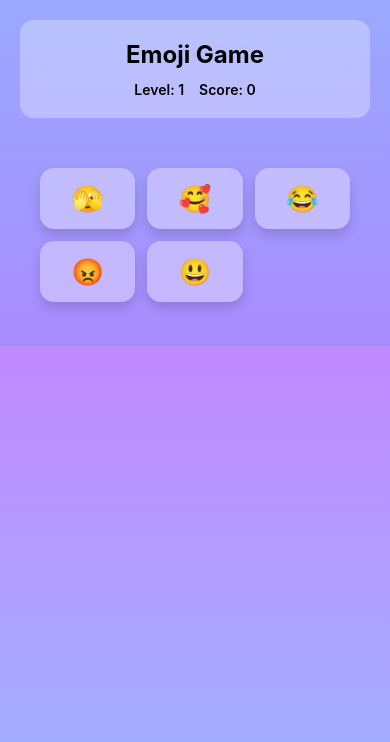
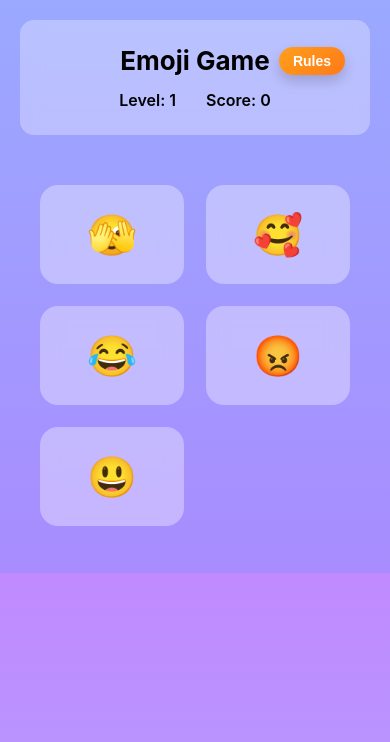
Before and after one commit to simhadriavula/Emoji-Level-Game, a React (Create React App) app: page / in a window 390 px wide. Shown: the top 742 px of the page. Built offline with nearby package versions, Linux system fonts and the light colour scheme.

Commit message:
Updated rules button and UI styling

```diff
--- a/src/App.css
+++ b/src/App.css
@@ -19,33 +19,60 @@ body {
 
 /* Header */
 .header {
-  background: rgba(255, 255, 255, 0.3);
+  background: rgba(255,255,255,0.3);
   padding: 25px;
   border-radius: 14px;
   margin-bottom: 30px;
   backdrop-filter: blur(10px);
-
   display: flex;
   flex-direction: column;
-  gap: 12px;
+  gap: 14px;
 }
 
-.header h1 {
-  margin: 0;
+/* TOP ROW */
+.header-top {
+  display: flex;
+  align-items: center;
+  justify-content: center;
+  position: relative;
+}
+
+.header-top h1 {
   font-size: 36px;
   font-weight: 700;
+  margin: 0;
 }
 
+/* RULES BUTTON – TOP LEFT */
+.rules-btn {
+  position: absolute;
+  right: 0;
+  padding: 10px 22px;
+  background: linear-gradient(135deg, #ff9f1c, #ff7a18);
+  color: white;
+  border: none;
+  border-radius: 14px;
+  font-size: 18px;
+  font-weight: 600;
+  cursor: pointer;
+  transition: 0.25s ease;
+  box-shadow: 0 6px 14px rgba(0,0,0,0.18);
+}
+
+.rules-btn:hover {
+  transform: scale(1.1);
+}
+
+/* Score */
 .score-box {
   font-size: 20px;
   display: flex;
   justify-content: center;
   gap: 30px;
   font-weight: 600;
-  flex-wrap: wrap;
 }
 
-/* Grid layout */
+/* Grid */
 .grid {
   display: grid;
   grid-template-columns: repeat(auto-fit, minmax(110px, 1fr));
@@ -53,252 +80,63 @@ body {
   padding: 20px;
 }
 
-/* Emoji card */
+/* Card */
 .card {
-  background: rgba(255, 255, 255, 0.35);
+  background: rgba(255,255,255,0.35);
   border-radius: 18px;
   padding: 25px;
   cursor: pointer;
-  transition: transform 0.18s ease, box-shadow 0.18s ease;
-  box-shadow: 0 6px 12px rgba(0, 0, 0, 0.15);
   backdrop-filter: blur(10px);
+  transition: 0.2s ease;
 }
 
 .card:hover {
   transform: scale(1.07);
-  box-shadow: 0 8px 18px rgba(0, 0, 0, 0.22);
 }
 
 .emoji {
   font-size: 40px;
 }
 
-/* LEVEL UP POPUP */
-.level-popup {
+/* Rules modal */
+.rules-overlay {
   position: fixed;
-  top: 40%;
-  left: 50%;
-  transform: translate(-50%, -50%);
-  background: white;
-  padding: 25px 50px;
-  border-radius: 20px;
-  font-size: 2rem;
-  font-weight: bold;
-  color: #222;
-  animation: bounce 1.2s ease-out forwards;
-  z-index: 999;
-  box-shadow: 0 0 25px rgba(0,0,0,0.2);
+  inset: 0;
+  background: rgba(0,0,0,0.35);
+  backdrop-filter: blur(6px);
+  display: flex;
+  align-items: center;
+  justify-content: center;
 }
 
-@keyframes bounce {
-  0% { transform: translate(-50%, -50%) scale(0.2); opacity: 0; }
-  50% { transform: translate(-50%, -50%) scale(1.3); opacity: 1; }
-  70% { transform: translate(-50%, -50%) scale(0.9); }
-  100% { transform: translate(-50%, -50%) scale(1); opacity: 1; }
+.rules-box {
+  background: rgba(255,255,255,0.35);
+  backdrop-filter: blur(14px);
+  padding: 40px;
+  border-radius: 22px;
+  width: 90%;
+  max-width: 500px;
 }
 
-/* ------------------------------------------------------- */
-/* 🎉 MATCHING CONGRATULATIONS SCREEN */
-/* ------------------------------------------------------- */
-
-.congrats-screen {
-  margin-top: 120px;
-  text-align: center;
-
-  padding: 60px 30px;
-  width: 85%;
-  max-width: 520px;
-  margin-left: auto;
-  margin-right: auto;
-
-  background: rgba(255, 255, 255, 0.35);
-  border-radius: 22px;
-  backdrop-filter: blur(12px);
-  box-shadow: 0 8px 20px rgba(0, 0, 0, 0.2);
-
-  animation: fadeIn 0.8s ease;
+.rules-box li {
+  list-style: none;
+  font-size: 20px;
+  margin: 14px 0;
 }
 
-.congrats-screen h1 {
-  font-size: 44px;
-  margin-bottom: 20px;
-  color: #222;
+.close-btn {
+  margin-top: 20px;
+  padding: 12px 30px;
+  border-radius: 14px;
+  border: none;
+  background: linear-gradient(135deg, #6a5cff, #8e74ff);
+  color: white;
+  cursor: pointer;
 }
 
-.congrats-screen p {
-  font-size: 24px;
-  font-weight: 500;
-  margin: 12px 0;
+/* Responsive */
+@media (max-width: 767px) {
+  .header-top h1 { font-size: 26px; }
+  .rules-btn { font-size: 14px; padding: 6px 14px; }
+  .score-box { font-size: 16px; }
 }
-
-.next-btn {
-  padding: 14px 32px;
-  margin-top: 25px;
-
-  background: linear-gradient(135deg, #6a5cff, #8e74ff);
-  color: white;
-
-  border: none;
-  border-radius: 14px;
-
-  font-size: 20px;
-  cursor: pointer;
-  transition: 0.25s ease;
-
-  box-shadow: 0 6px 14px rgba(0,0,0,0.18);
-}
-
-.next-btn:hover {
-  transform: scale(1.08);
-  background: linear-gradient(135deg, #5646ff, #7c63ff);
-}
-
-
-
-.game-over-screen {
-  margin-top: 120px;
-  text-align: center;
-
-  padding: 60px 30px;
-  width: 85%;
-  max-width: 520px;
-  margin-left: auto;
-  margin-right: auto;
-
-  background: rgba(255, 255, 255, 0.35);
-  border-radius: 22px;
-  backdrop-filter: blur(12px);
-  box-shadow: 0 8px 20px rgba(0, 0, 0, 0.2);
-
-  animation: fadeIn 0.8s ease;
-}
-
-.game-over-screen h1 {
-  font-size: 44px;
-  margin-bottom: 20px;
-  color: #222;
-}
-
-.game-over-screen p {
-  font-size: 22px;
-  margin: 10px 0;
-  font-weight: 500;
-}
-
-.restart-btn {
-  padding: 14px 32px;
-  margin-top: 25px;
-
-  background: linear-gradient(135deg, #ff4d6d, #ff3355);
-  color: white;
-
-  border: none;
-  border-radius: 14px;
-
-  font-size: 20px;
-  cursor: pointer;
-  transition: 0.25s ease;
-
-  box-shadow: 0 6px 14px rgba(0,0,0,0.18);
-}
-
-.restart-btn:hover {
-  transform: scale(1.08);
-  background: linear-gradient(135deg, #e61e45, #cc1035);
-}
-
-/* Fade-in animation */
-@keyframes fadeIn {
-  0% { opacity: 0; transform: scale(0.85); }
-  100% { opacity: 1; transform: scale(1); }
-}
-@media (max-width: 1024px) {
-
-  .header h1 {
-    font-size: 32px;
-  }
-
-  .grid {
-    grid-template-columns: repeat(auto-fit, minmax(90px, 1fr));
-    gap: 18px;
-  }
-
-  .card {
-    padding: 20px;
-  }
-
-  .emoji {
-    font-size: 34px;
-  }
-}
-
-/* Large Phones (480px - 767px) */
-@media (max-width: 767px) {
-
-  .header {
-    padding: 20px;
-  }
-
-  .header h1 {
-    font-size: 28px;
-  }
-
-  .score-box {
-    font-size: 16px;
-    gap: 15px;
-  }
-
-  .grid {
-    grid-template-columns: repeat(auto-fit, minmax(80px, 1fr));
-    gap: 16px;
-  }
-
-  .card {
-    padding: 18px;
-  }
-
-  .emoji {
-    font-size: 30px;
-  }
-
-  .level-popup {
-    top: 60px;
-    padding: 14px 30px;
-    font-size: 22px;
-  }
-}
-
-/* Small Phones (up to 479px) */
-@media (max-width: 479px) {
-
-  .header h1 {
-    font-size: 24px;
-  }
-
-  .score-box span {
-    font-size: 14px;
-  }
-
-  .grid {
-    grid-template-columns: repeat(auto-fit, minmax(70px, 1fr));
-    gap: 12px;
-  }
-
-  .card {
-    padding: 15px;
-    border-radius: 14px;
-  }
-
-  .emoji {
-    font-size: 26px;
-  }
-
-  .game-over-screen h1 {
-    font-size: 36px;
-  }
-
-  .restart-btn {
-    font-size: 18px;
-    padding: 10px 20px;
-  }
-}
--- a/src/App.js
+++ b/src/App.js
@@ -1,5 +1,5 @@
+import EmojiGame from "./EmojiGame";
 
-import EmojiGame from "./EmojiGame";
 
 export default function App() {
   return (
--- a/src/EmojiGame.js
+++ b/src/EmojiGame.js
@@ -17,11 +17,9 @@ export default function EmojiGame() {
   const [shuffled, setShuffled] = useState([...available]);
   const [clicked, setClicked] = useState([]);
   const [score, setScore] = useState(0);
-
   const [gameOver, setGameOver] = useState(false);
   const [showCongrats, setShowCongrats] = useState(false);
-  // "level" → normal level complete
-  // "final" → all levels completed
+  const [showRules, setShowRules] = useState(false);
 
   const shuffleCards = () => {
     setShuffled([...available].sort(() => Math.random() - 0.5));
@@ -31,15 +29,15 @@ export default function EmojiGame() {
     setScore(0);
     setClicked([]);
     setLevel(0);
-    setAvailable(allEmojis.slice(0, levels[0]));
-    setShuffled(allEmojis.slice(0, levels[0]));
+    const firstSet = allEmojis.slice(0, levels[0]);
+    setAvailable(firstSet);
+    setShuffled(firstSet);
     setGameOver(false);
     setShowCongrats(false);
   };
 
   const handleClick = (emoji) => {
     if (clicked.includes(emoji)) {
-      // GAME OVER
       setGameOver(true);
       return;
     }
@@ -49,81 +47,66 @@ export default function EmojiGame() {
     setScore(score + 1);
     shuffleCards();
 
-    // LEVEL COMPLETED
     if (newClicks.length === levels[level]) {
       if (level === levels.length - 1) {
-        // FINAL LEVEL COMPLETED
         setShowCongrats("final");
         return;
       }
-
-      // Normal level completed
       setShowCongrats("level");
     }
   };
 
   const goToNextLevel = () => {
     const next = level + 1;
-
+    const newSet = allEmojis.slice(0, levels[next]);
     setLevel(next);
-    const newSet = allEmojis.slice(0, levels[next]);
     setAvailable(newSet);
     setShuffled(newSet);
     setClicked([]);
     setScore(0);
-
     setShowCongrats(false);
   };
 
-  // 🎉 NORMAL LEVEL CONGRATS SCREEN
   if (showCongrats === "level") {
     return (
       <div className="congrats-screen">
         <h1>🎉 Congratulations 🎉</h1>
-        <p>You completed Level {level + 1}!</p>
-        <p>Next Level: {level + 2}</p>
-
-        <button className="next-btn" onClick={goToNextLevel}>
-          Continue
-        </button>
+        <p>You completed Level {level + 1}</p>
+        <button className="next-btn" onClick={goToNextLevel}>Continue</button>
       </div>
     );
   }
 
-  // 🎉 FINAL ALL LEVELS COMPLETED SCREEN
   if (showCongrats === "final") {
     return (
       <div className="congrats-screen">
-        <h1>🏆 Congratulations 🏆</h1>
-        <h2>You completed ALL levels!</h2>
-
-        <button className="restart-btn" onClick={restartGame}>
-          Play Again
-        </button>
+        <h1>🏆 You Won 🏆</h1>
+        <button className="restart-btn" onClick={restartGame}>Play Again</button>
       </div>
     );
   }
 
-  // GAME OVER SCREEN
   if (gameOver) {
     return (
       <div className="game-over-screen">
         <h1>Game Over</h1>
-        <p>Your Score: {score}</p>
-        <p>Your Level: {level + 1}</p>
-
-        <button className="restart-btn" onClick={restartGame}>
-          Restart Game
-        </button>
+        <p>Score: {score}</p>
+        <p>Level: {level + 1}</p>
+        <button className="restart-btn" onClick={restartGame}>Restart</button>
       </div>
     );
   }
 
-  // MAIN GAME UI
   return (
     <div className="game-container">
       <header className="header">
-        <h1>Emoji Game</h1>
+        <div className="header-top">
+          <button className="rules-btn" onClick={() => setShowRules(true)}>
+            Rules
+          </button>
+
+          <h1>Emoji Game</h1>
+        </div>
 
         <div className="score-box">
           <span>Level: {level + 1}</span>
@@ -133,15 +116,29 @@ export default function EmojiGame() {
 
       <div className="grid">
         {shuffled.map((emoji, index) => (
-          <div
-            key={index}
-            className="card"
-            onClick={() => handleClick(emoji)}
-          >
+          <div key={index} className="card" onClick={() => handleClick(emoji)}>
             <span className="emoji">{emoji}</span>
           </div>
         ))}
       </div>
+
+      {showRules && (
+        <div className="rules-overlay">
+          <div className="rules-box">
+            <h2>🎮 Game Rules</h2>
+            <ul>
+              <li>▪️ Click each emoji only once</li>
+              <li>▪️ Emojis shuffle after every click</li>
+              <li>▪️ Repeat click ends the game</li>
+              <li>▪️ Complete all emojis to level up</li>
+              <li>▪️ 5 Levels total</li>
+            </ul>
+            <button className="close-btn" onClick={() => setShowRules(false)}>
+              Close
+            </button>
+          </div>
+        </div>
+      )}
     </div>
   );
 }
```
